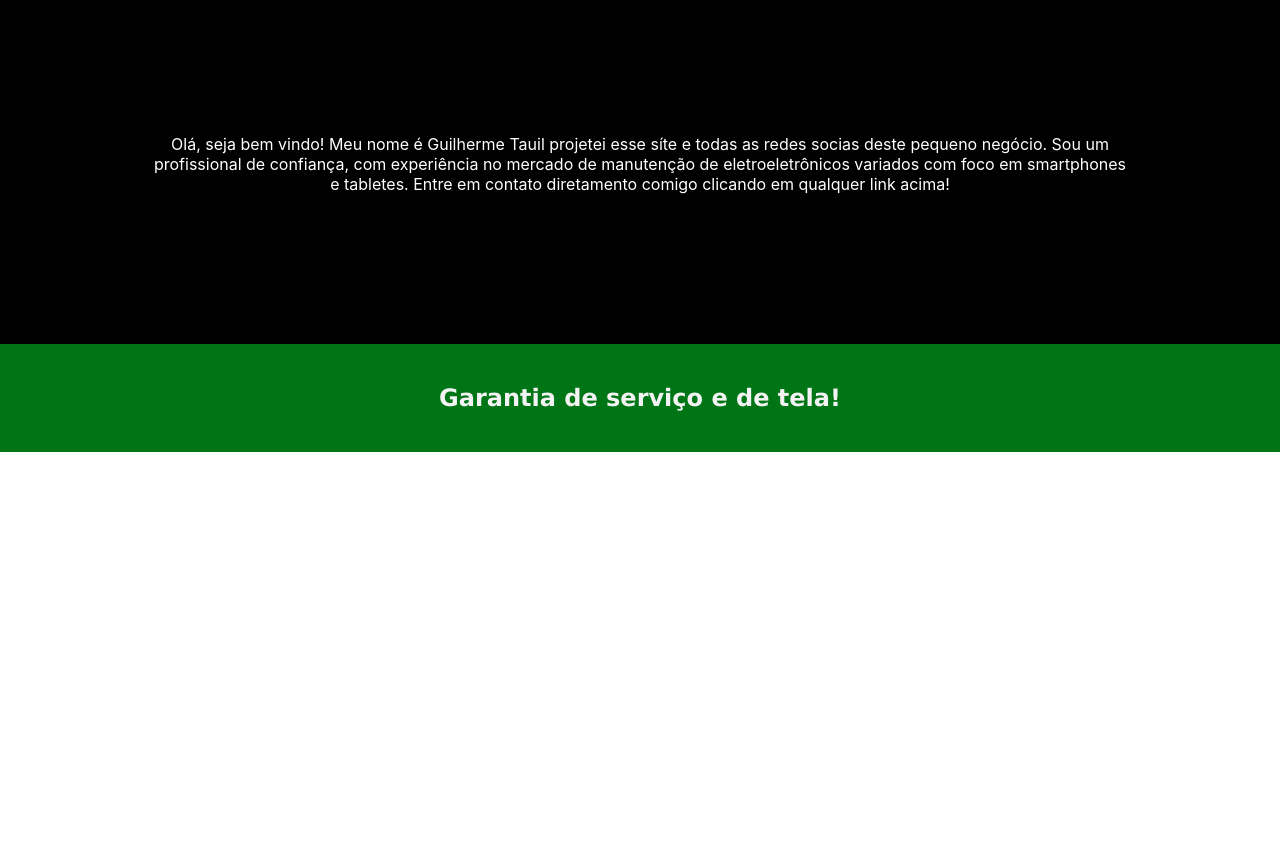
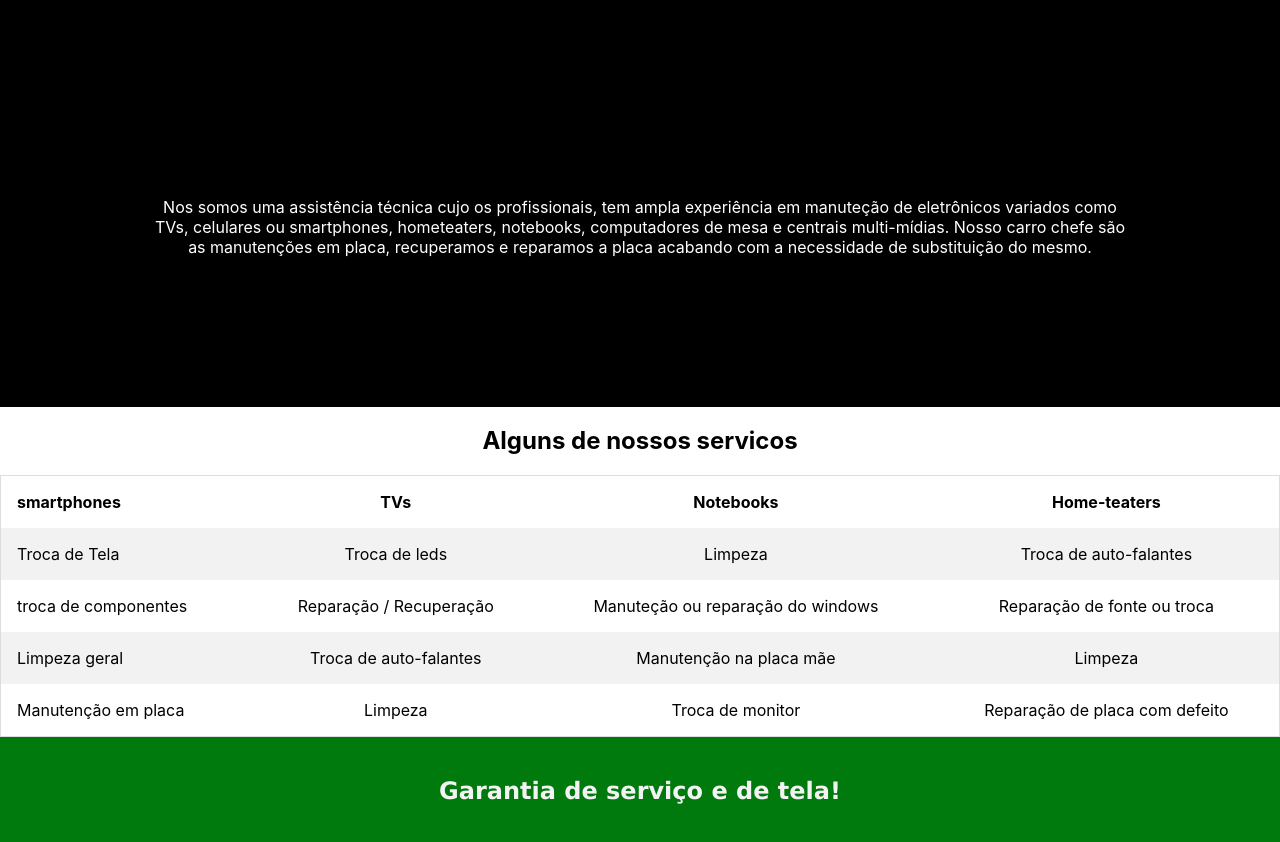
Before and after one commit to GuilhermeTauil/GT_cells, a Next.js app: page / in a window 1280 px wide. Shown: the part 440-1282 px from the top of the page. Before the commit the page ends 892 px from the top, so only its background shows below. Built offline with nearby package versions, Linux system fonts and the light colour scheme.

Commit message:
add new features

```diff
--- a/components/content2.js
+++ b/components/content2.js
@@ -3,9 +3,12 @@ import styles from "../styles/content2.module.css"
 export default function content2() {
     return (
         <div className={styles.Main}>
-            <p> Olá, seja bem vindo! Meu nome é Guilherme Tauil projetei esse síte e todas as redes socias deste pequeno negócio.
-                 Sou um profissional de confiança, com experiência no mercado de manutenção de eletroeletrônicos variados com foco em smartphones e tabletes.
-                 Entre em contato diretamento comigo clicando em qualquer link acima! </p>
+            <h4>Quem somos?</h4>
+            <p> Nos somos uma assistência técnica cujo os profissionais, tem ampla experiência em manuteção de
+                eletrônicos variados como TVs, celulares ou smartphones, hometeaters, notebooks,
+                computadores de mesa e centrais multi-mídias. Nosso carro chefe são as manutenções em placa, recuperamos e reparamos a placa
+                acabando com a necessidade de substituição do mesmo.
+                </p>
         </div>
     )
 }
--- /dev/null
+++ b/components/content3.js
@@ -0,0 +1,44 @@
+import styles from "../styles/content3.module.css"
+
+
+export default function servicos() {
+    return (
+        <div className={styles.Main}>
+            <h2> Alguns de nossos servicos</h2>
+            <table>
+                <tr>
+                    <th> smartphones </th>
+                    <th> TVs</th>
+                    <th> Notebooks</th>
+                    <th>Home-teaters</th>
+                </tr>
+                <tr>
+                    <td>Troca de Tela</td>
+                    <td> Troca de leds</td>
+                    <td> Limpeza </td>
+                    <td> Troca de auto-falantes</td>
+                </tr>
+                <tr>
+                    <td>troca de componentes</td>
+                    <td> Reparação / Recuperação </td>
+                    <td> Manuteção ou reparação do windows </td>
+                    <td> Reparação de fonte ou troca </td>
+                </tr>
+                <tr>
+                    <td>Limpeza geral</td>
+                    <td> Troca de auto-falantes </td>
+                    <td> Manutenção na placa mãe</td>
+                    <td> Limpeza</td>
+                </tr>
+                <tr>
+                    <td>Manutenção em placa</td>
+                    <td> Limpeza</td>
+                    <td> Troca de monitor</td>
+                    <td> Reparação de placa com defeito</td>
+                </tr>
+
+
+            </table>
+        </div>
+    )
+}
--- a/pages/index.js
+++ b/pages/index.js
@@ -3,6 +3,8 @@ import styles from '../styles/Home.module.css'
 import Header from '../components/header'
 import Content from '../components/content'
 import Content2 from '../components/content2'
+import Content3 from '../components/content3'
+
 import Footer from '../components/footer'
 
 export default function Home() {
@@ -14,6 +16,7 @@ export default function Home() {
       <Header/>
       <Content/>
       <Content2/>
+      <Content3/>
       <Footer/>
     </div>
   )
--- /dev/null
+++ b/styles/content3.module.css
@@ -0,0 +1,32 @@
+.Main {
+    text-align: center;
+
+}
+
+.Main table {
+    border-collapse: collapse;
+    border-spacing: 0;
+    width: 100%;
+    border: 1px solid #ddd;
+}
+.Main td {
+    text-align: center;
+    padding: 16px;
+  }
+
+.Main th {
+    text-align: center;
+    padding: 16px;
+  }
+
+.Main th:first-child{
+    text-align: left;
+  }
+
+.Main td:first-child {
+    text-align: left;
+  }
+
+  .Main tr:nth-child(even) {
+    background-color: #f2f2f2
+  }
```
